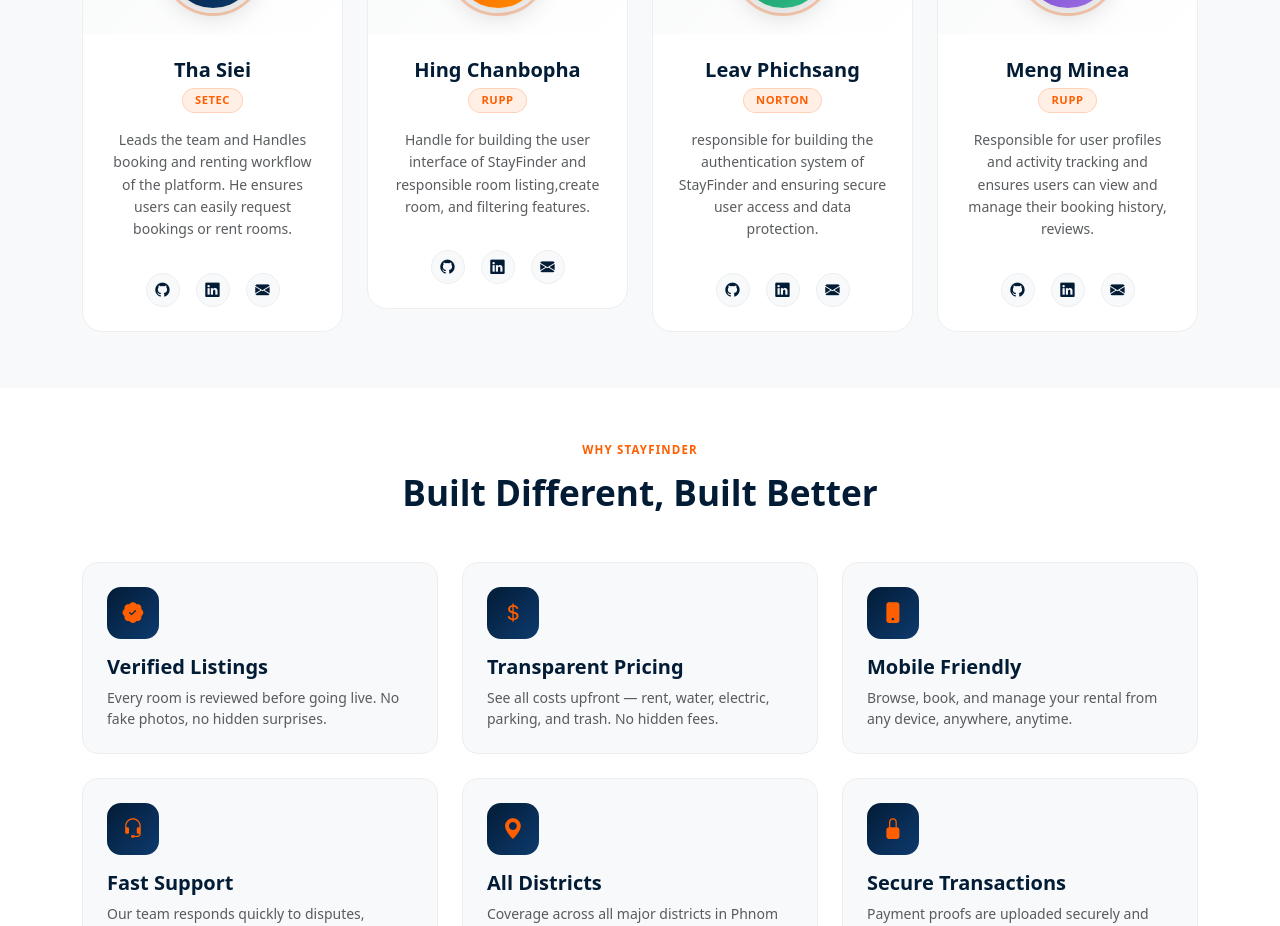
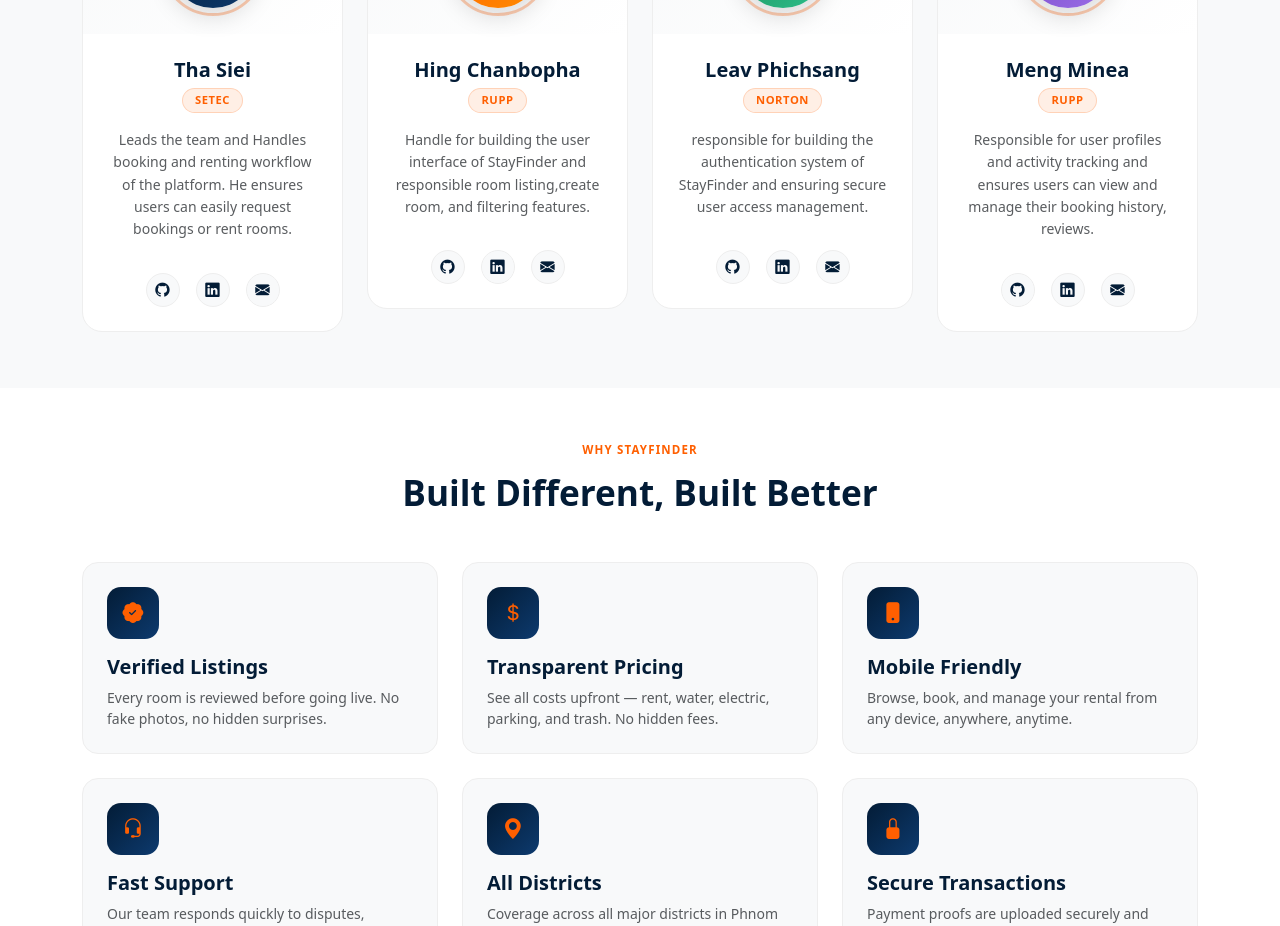
Before and after one commit to bobophaa/StayFinder-Project, a Vue app: page /about in a window 1280 px wide. Shown: the part 1960-2886 px from the top of the page. Built offline with nearby package versions, Linux system fonts and the light colour scheme.

Commit message:
update code

```diff
--- a/src/views/User/AboutUs.vue
+++ b/src/views/User/AboutUs.vue
@@ -260,7 +260,7 @@ const team = [
   {
     name: 'Leav Phichsang',
     role: 'Norton',
-    bio: 'responsible for building the authentication system of StayFinder and ensuring secure user access and data protection.',
+    bio: 'responsible for building the authentication system of StayFinder and ensuring secure user access management.',
     // skills: ['Figma', 'CSS', 'Design Systems'],
     bg: 'linear-gradient(135deg, #198754, #2dc08c)',
     github: '#',
```
